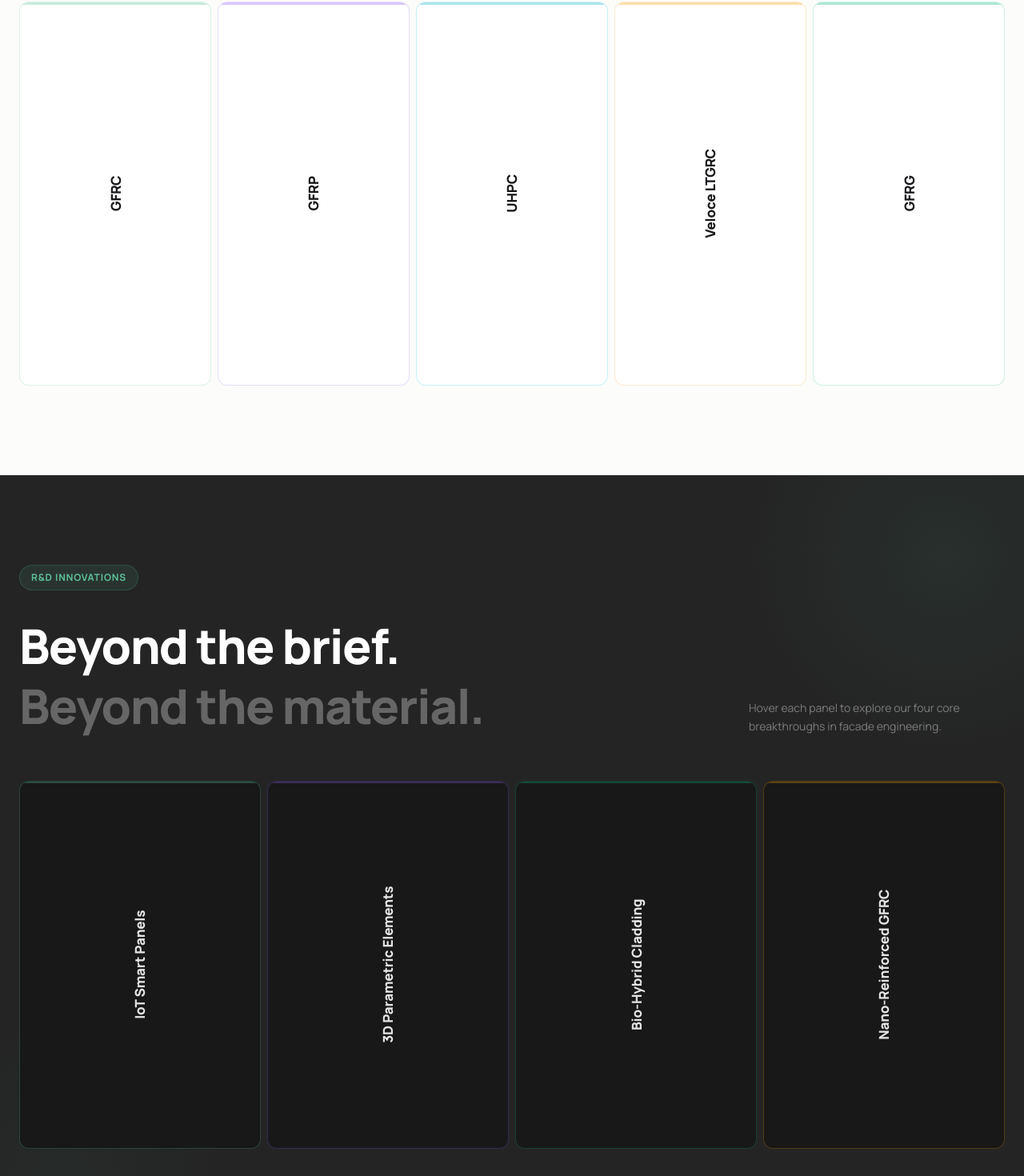
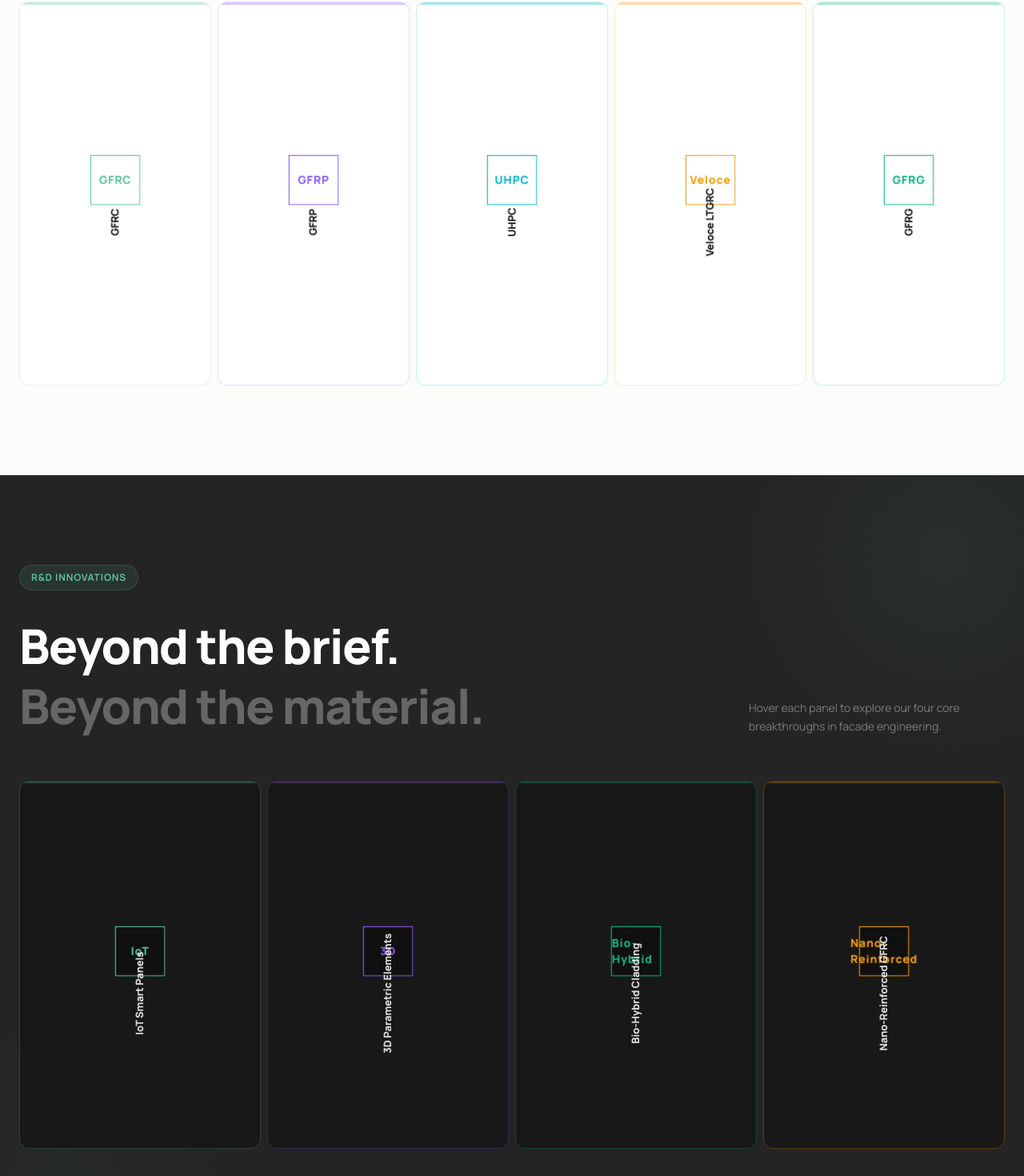
Before and after one commit to kareemzeki-boop/nxtgen-eemar-website, a Next.js app: page /nxtgen-eemar-website/ in a window 1280 px wide. Shown: the part 1555-3025 px from the top of the page at 80% size. Built offline with nearby package versions, Linux system fonts and the light colour scheme.

Commit message:
Add spinning 3D cube to Innovations and Materials collapsed cards

```diff
--- a/app/globals.css
+++ b/app/globals.css
@@ -27,6 +27,12 @@
 }
 
 * { box-sizing: border-box; }
+
+@keyframes cube-spin {
+  0%   { transform: rotateX(0)      rotateY(0)      rotateZ(0);      }
+  100% { transform: rotateX(360deg) rotateY(360deg) rotateZ(360deg); }
+}
+.cube-spin { animation: cube-spin 8s infinite linear; }
 
 @media (max-width: 767px) {
   .inno-label,
--- a/components/Innovations.tsx
+++ b/components/Innovations.tsx
@@ -2,6 +2,7 @@
 import { useState } from "react";
 import { motion } from "framer-motion";
 import { Cpu, Layers3, Leaf, Atom } from "lucide-react";
+import SpinningCube from "./SpinningCube";
 import { innovations as innovationsData } from "@/lib/content";
 
 const ICONS = [Cpu, Layers3, Leaf, Atom] as const;
@@ -100,20 +101,21 @@ export default function Innovations() {
                     pointerEvents: active ? "none" : "auto",
                   }}
                 >
-                  {/* Desktop/tablet: title only, rotated */}
+                  {/* Desktop/tablet: spinning cube + bold title */}
                   <div
                     className="hidden md:flex"
-                    style={{
-                      flexDirection: "column",
-                      alignItems:    "center",
-                      gap:           12,
-                      transform:     "rotate(-90deg)",
-                      whiteSpace:    "nowrap",
-                    }}
+                    style={{ flexDirection: "column", alignItems: "center", gap: 14 }}
                   >
+                    <SpinningCube
+                      label={item.title.split(" ")[0]}
+                      color={item.color}
+                      size={58}
+                      dark={true}
+                    />
                     <span style={{
-                      fontSize: 17, fontWeight: 900, color: "rgba(255,255,255,0.88)",
-                      letterSpacing: "-0.01em",
+                      fontSize: 13, fontWeight: 900, color: "rgba(255,255,255,0.85)",
+                      letterSpacing: "-0.01em", transform: "rotate(-90deg)",
+                      whiteSpace: "nowrap",
                     }}>
                       {item.title}
                     </span>
--- a/components/Services.tsx
+++ b/components/Services.tsx
@@ -3,6 +3,7 @@ import { useState } from "react";
 import { motion } from "framer-motion";
 import { CheckCircle2, ArrowUpRight } from "lucide-react";
 import { services } from "@/lib/content";
+import SpinningCube from "./SpinningCube";
 
 export default function Services() {
   const [hovered, setHovered] = useState<number | null>(null);
@@ -91,19 +92,21 @@ export default function Services() {
                   transition: "opacity 0.25s",
                   pointerEvents: active ? "none" : "auto",
                 }}>
-                  {/* Desktop/tablet: title only, rotated */}
+                  {/* Desktop/tablet: spinning cube + bold title */}
                   <div
                     className="hidden md:flex"
-                    style={{
-                      flexDirection: "column",
-                      alignItems: "center",
-                      transform: "rotate(-90deg)",
+                    style={{ flexDirection: "column", alignItems: "center", gap: 14 }}
+                  >
+                    <SpinningCube
+                      label={svc.title.split(" ")[0]}
+                      color={svc.accentColor}
+                      size={58}
+                      dark={false}
+                    />
+                    <span style={{
+                      fontSize: 13, fontWeight: 900, color: "#18181b",
+                      letterSpacing: "-0.01em", transform: "rotate(-90deg)",
                       whiteSpace: "nowrap",
-                    }}
-                  >
-                    <span style={{
-                      fontSize: 17, fontWeight: 900, letterSpacing: "-0.01em",
-                      color: "#18181b",
                     }}>
                       {svc.title}
                     </span>
--- /dev/null
+++ b/components/SpinningCube.tsx
@@ -0,0 +1,51 @@
+"use client";
+import React from "react";
+
+export default function SpinningCube({
+  label,
+  color,
+  size = 58,
+  dark = true,
+}: {
+  label: string;
+  color: string;
+  size?: number;
+  dark?: boolean;
+}) {
+  const half = size / 2;
+  const bg   = dark ? "rgba(15,15,15,0.82)" : "rgba(255,255,255,0.88)";
+  const txt  = color;
+
+  const face = (transform: string, content?: string): React.CSSProperties => ({
+    position:       "absolute",
+    width:          size,
+    height:         size,
+    background:     bg,
+    border:         `1.5px solid ${color}`,
+    display:        "flex",
+    alignItems:     "center",
+    justifyContent: "center",
+    fontSize:       Math.round(size * 0.22),
+    fontWeight:     900,
+    color:          txt,
+    letterSpacing:  "0.06em",
+    transform,
+    backfaceVisibility: "hidden",
+  });
+
+  return (
+    <div style={{ width: size, height: size, perspective: size * 7 }}>
+      <div
+        className="cube-spin"
+        style={{ position: "relative", width: "100%", height: "100%", transformStyle: "preserve-3d" }}
+      >
+        <div style={face(`translateZ(${half}px)`)}>{label}</div>
+        <div style={face(`rotateY(180deg) translateZ(${half}px)`)}>{label}</div>
+        <div style={face(`rotateY(90deg) translateZ(${half}px)`)}>{label}</div>
+        <div style={face(`rotateY(-90deg) translateZ(${half}px)`)}>{label}</div>
+        <div style={face(`rotateX(90deg) translateZ(${half}px)`)} />
+        <div style={face(`rotateX(-90deg) translateZ(${half}px)`)} />
+      </div>
+    </div>
+  );
+}
```
